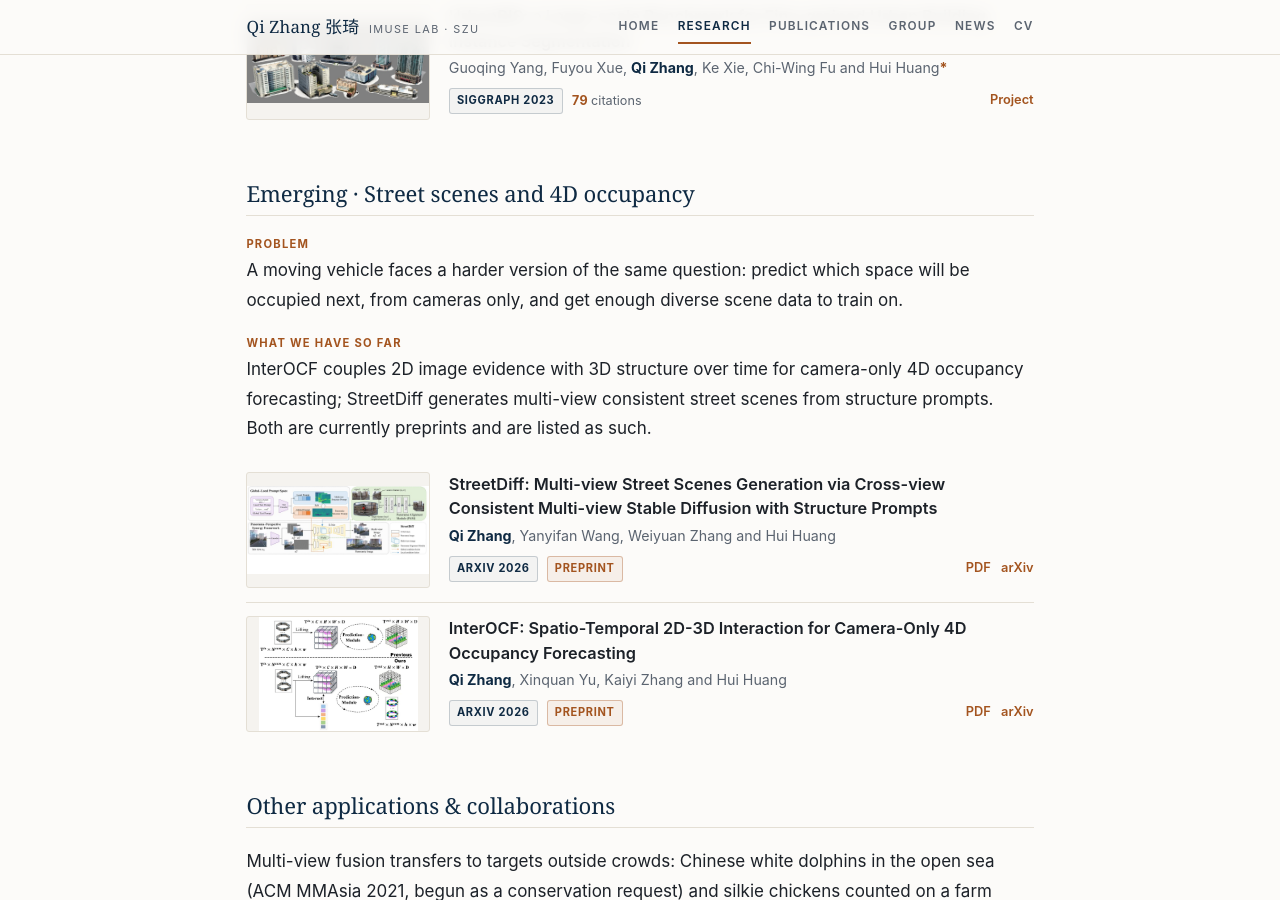
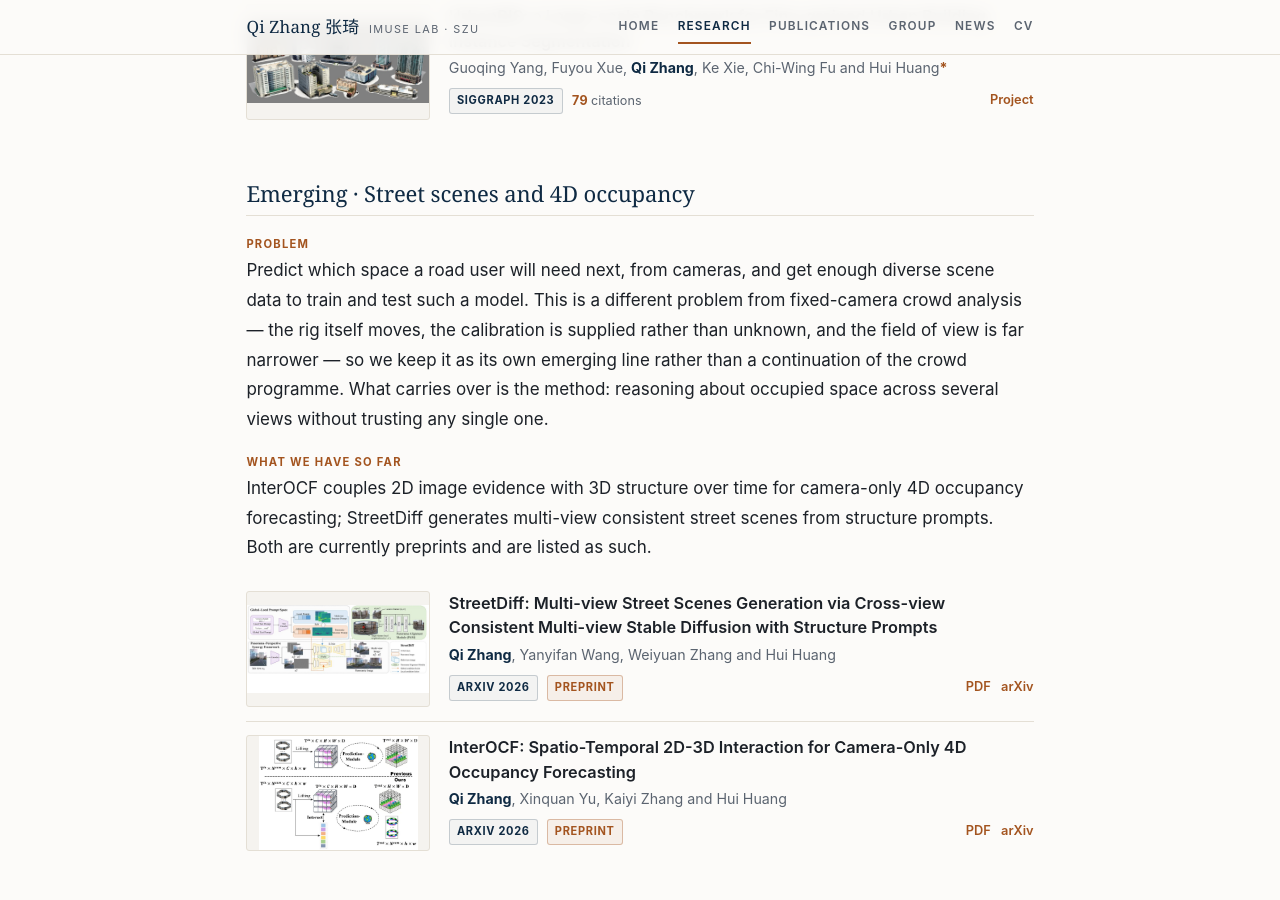
Before and after one commit to zqyq/zqyq.github.io, a Jekyll site: the page built from research/index.html, in a window 1280 px wide and 900 px high, scrolled down 4566 px. Built offline with Jekyll 4.4.1, drawn with Linux system fonts in a browser that asks for light colours.

Commit message:
Stop claiming driving is the same problem as fixed-camera crowd analysis
Folding the vehicle work into the crowd narrative as "a harder version of
the same question" overreaches: the rig moves and its calibration is
supplied rather than unknown. Say what actually carries over, which is the
method of reasoning about occupied space across views.

```diff
--- a/research/index.html
+++ b/research/index.html
@@ -76,8 +76,11 @@ description: The research agenda of iMUSE Lab — multi-view crowd intelligence,
     <h2>Emerging &middot; Street scenes and 4D occupancy</h2>
   </div>
   <p class="agenda-label">Problem</p>
-  <p>A moving vehicle faces a harder version of the same question: predict which space will be occupied next, from
-    cameras only, and get enough diverse scene data to train on.</p>
+  <p>Predict which space a road user will need next, from cameras, and get enough diverse scene data to train and
+    test such a model. This is a different problem from fixed-camera crowd analysis &mdash; the rig itself moves, the
+    calibration is supplied rather than unknown, and the field of view is far narrower &mdash; so we keep it as its
+    own emerging line rather than a continuation of the crowd programme. What carries over is the method: reasoning
+    about occupied space across several views without trusting any single one.</p>
   <p class="agenda-label">What we have so far</p>
   <p>InterOCF couples 2D image evidence with 3D structure over time for camera-only 4D occupancy forecasting;
     StreetDiff generates multi-view consistent street scenes from structure prompts. Both are currently preprints
```
